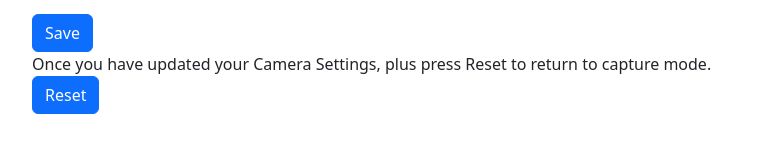
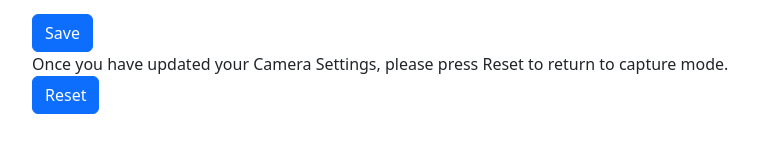
Before and after one commit to interactionresearchstudio/connected-shelf-esp32, a React (Create React App) app in the folder react-websocket-client/: page / in a window 1280 px wide. Shown: the part 540-682 px from the top of the page, without its empty margins (50-808 px from the left). Built offline with nearby package versions, Linux system fonts and the light colour scheme; no server answers.

Commit message:
fixed typo

```diff
--- a/react-websocket-client/src/App.js
+++ b/react-websocket-client/src/App.js
@@ -193,7 +193,7 @@ const websocket = useRef(null);
           </Tab>
         </Tabs>
         <Row>
-        <Col>Once you have updated your Camera Settings, plus press Reset to return to capture mode.</Col>
+        <Col>Once you have updated your Camera Settings, please press Reset to return to capture mode.</Col>
         </Row>
         <Row>
           <Col>
```
